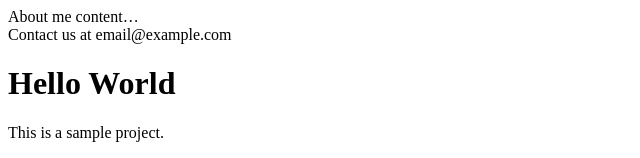
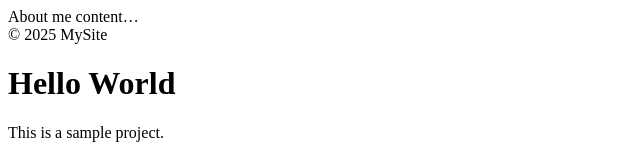
Before and after one commit to kaushika654/project-html, a plain HTML site: page index.html in a window 1280 px wide. Shown: the top 158 px of the page, without its empty margins (0-640 px from the left). Drawn offline with Linux system fonts and the light colour scheme.

Commit message:
Change footer to copyright

```diff
--- a/index.html
+++ b/index.html
@@ -5,7 +5,7 @@
   <title>My Project</title>
 </head>
 <section id="about">About me content…</section>
-<footer>Contact us at email@example.com</footer>
+<footer>© 2025 MySite</footer>
 <body>
   <h1>Hello World</h1>
   <p>This is a sample project.</p>
```
